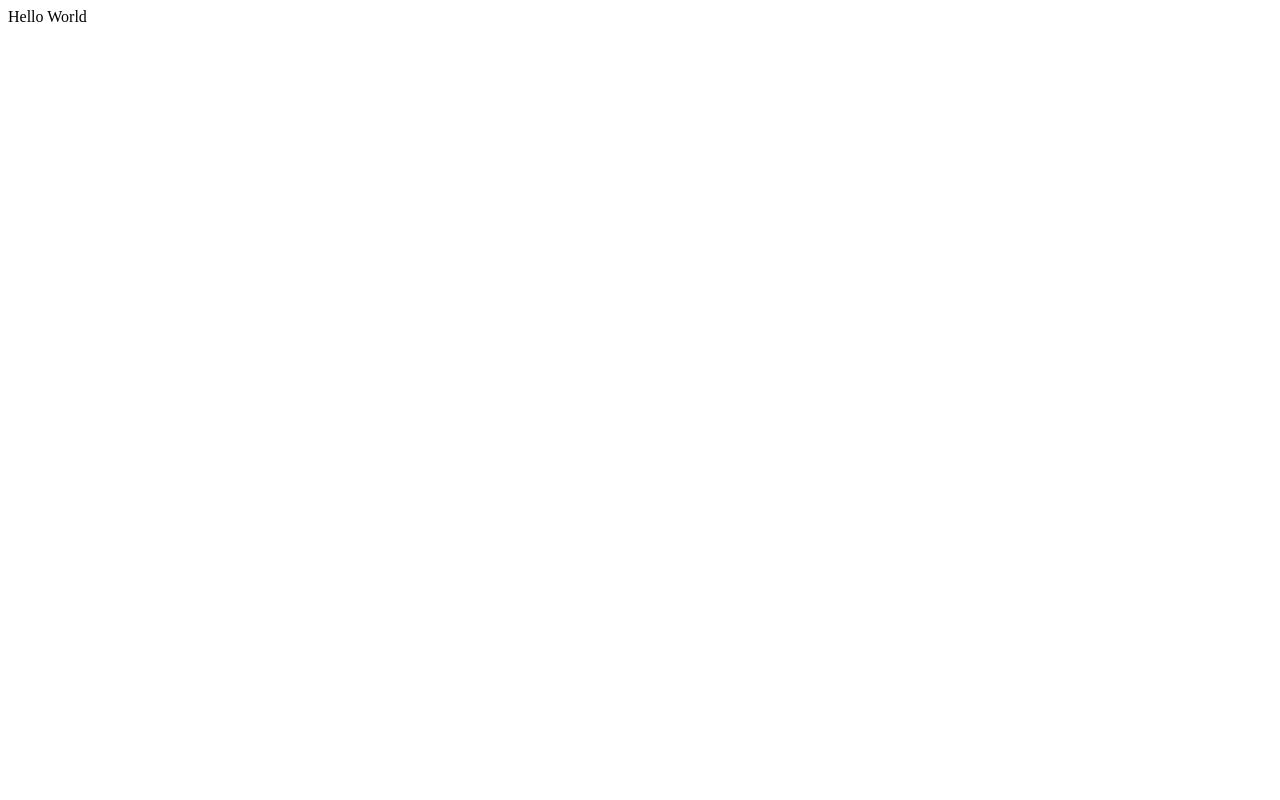
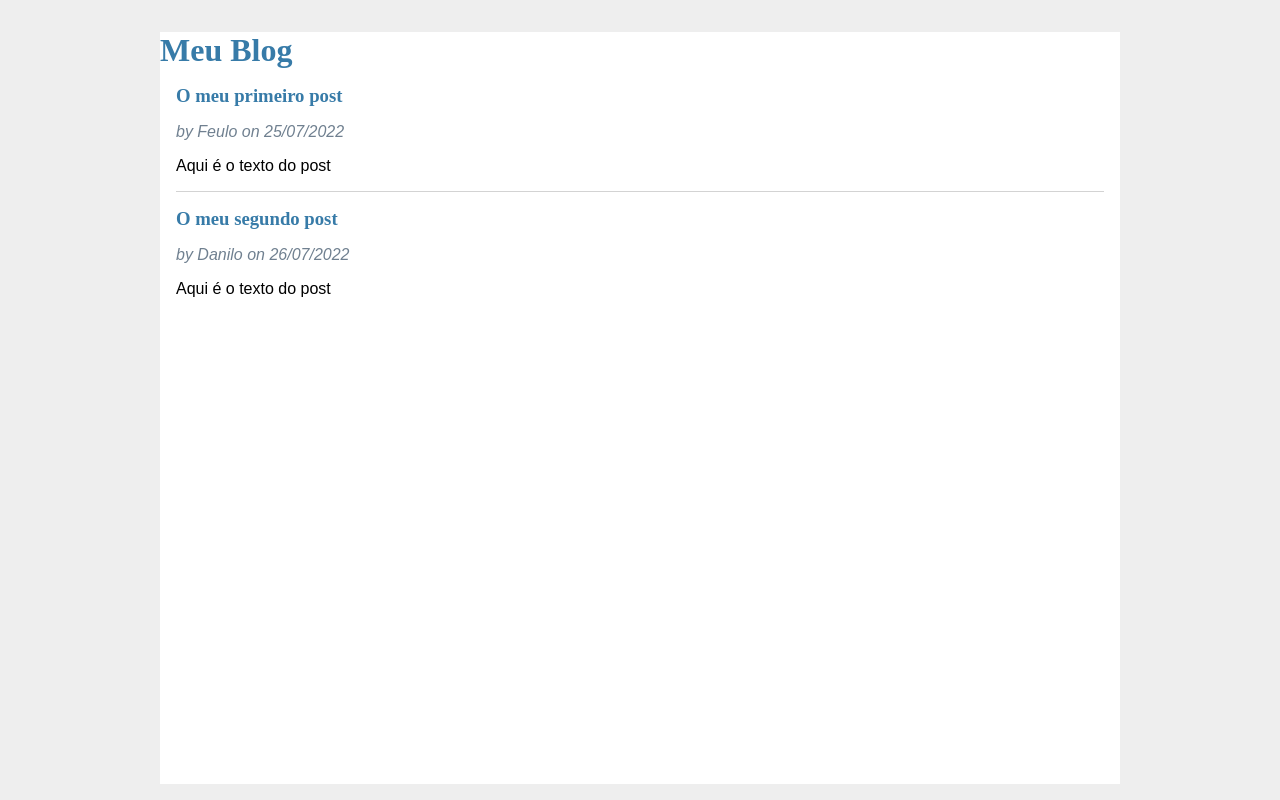
Before and after one commit to claytonbentes/blog, a Flask app: page / in a window 1280 px wide. Before the commit the page is almost empty. Run offline with Flask 2, Linux system fonts and the light colour scheme.

Commit message:
tml dinamico,css

```diff
--- a/app.py
+++ b/app.py
@@ -1,12 +1,23 @@
 from flask import Flask, render_template
+from datetime import datetime
 
 app = Flask("hello")
 
+posts = [
+    {
+        "title": "O meu primeiro post",
+        "body": "Aqui é o texto do post",
+        "author": "Feulo",
+        "created": datetime(2022,7,25)
+    },
+    {
+        "title": "O meu segundo post",
+        "body": "Aqui é o texto do post",
+        "author": "Danilo",
+        "created": datetime(2022,7,26)
+    },
+]
+
 @app.route("/")
-@app.route("/hello")
-def hello():
-    return "Hello World"
-
-@app.route("/meucontato")
-def meuContato():
-    return render_template('index.html')
+def index():
+    return render_template("index.html", posts=posts)
--- /dev/null
+++ b/static/style.css
@@ -0,0 +1,38 @@
+html{
+    font-family: sans-serif;
+    background: #eee;
+    padding: 1rem;
+}
+
+body{
+    max-width: 960px;
+    margin: 0 auto;
+    background: white;
+}
+
+h1{
+    font-family: serif;
+    color: #377ba8;
+    margin: 1rem 0;
+}
+
+hr{
+    border: none;
+    border-top: 1px solid lightgray;
+}
+
+.content{
+    padding: 0 1rem 1rem;
+}
+.post > header > div:first-of-type{
+    flex: auto;
+}
+
+.post .about{
+    color: slategray;
+    font-style: italic;
+}
+
+.post .body{
+    white-space: pre-line;
+}
--- /dev/null
+++ b/templates/base.html
@@ -0,0 +1,18 @@
+<html>
+    <head>
+        <title>{% block title%}{%endblock%} - Meu Blog</title>
+        <link rel="stylesheet" href="/static/style.css">
+    </head>
+
+    <body>
+        <h1> Meu Blog</h1>
+        <nav>
+
+        </nav>
+
+        <section class="content">
+            {% block content %}
+            {% endblock %}
+        </section>
+    </body>
+</html>
--- a/templates/index.html
+++ b/templates/index.html
@@ -1,16 +1,21 @@
-<html>
-    <head>
-        <title> Contatos </title>
-    </head>
-    <body>
-        <a href="https://www.oceanbrasil.com/"> Isso é um link </a>
-        <h1>Clayton Jhony Pinho Bentes</h1>
-        <h2>claytonbentes@live.com</h2>
-        <h3>11111111</h3>
-    </body>
+{% extends "base.html" %}
 
-    <ol>
-        <li> item 1</li>
-        <li> item 2</li>
-    </ol>
-</html>
+{%block title%} Página Inicial{%endblock%}
+{% block content%}
+{% for post in posts %}
+    <article class="post">
+        <header>
+            <div>
+                <h1>{{ post.title}}</h1>
+                <div class="about">
+                    by {{post.author}} on {{post.created.strftime('%d/%m/%Y')}}
+                </div>
+            </div>
+        </header>
+        <p class="body"> {{post.body}} </p>
+    </article>
+    {% if not loop.last %}
+        <hr>
+    {% endif %}
+{% endfor %}
+{% endblock %}
```
